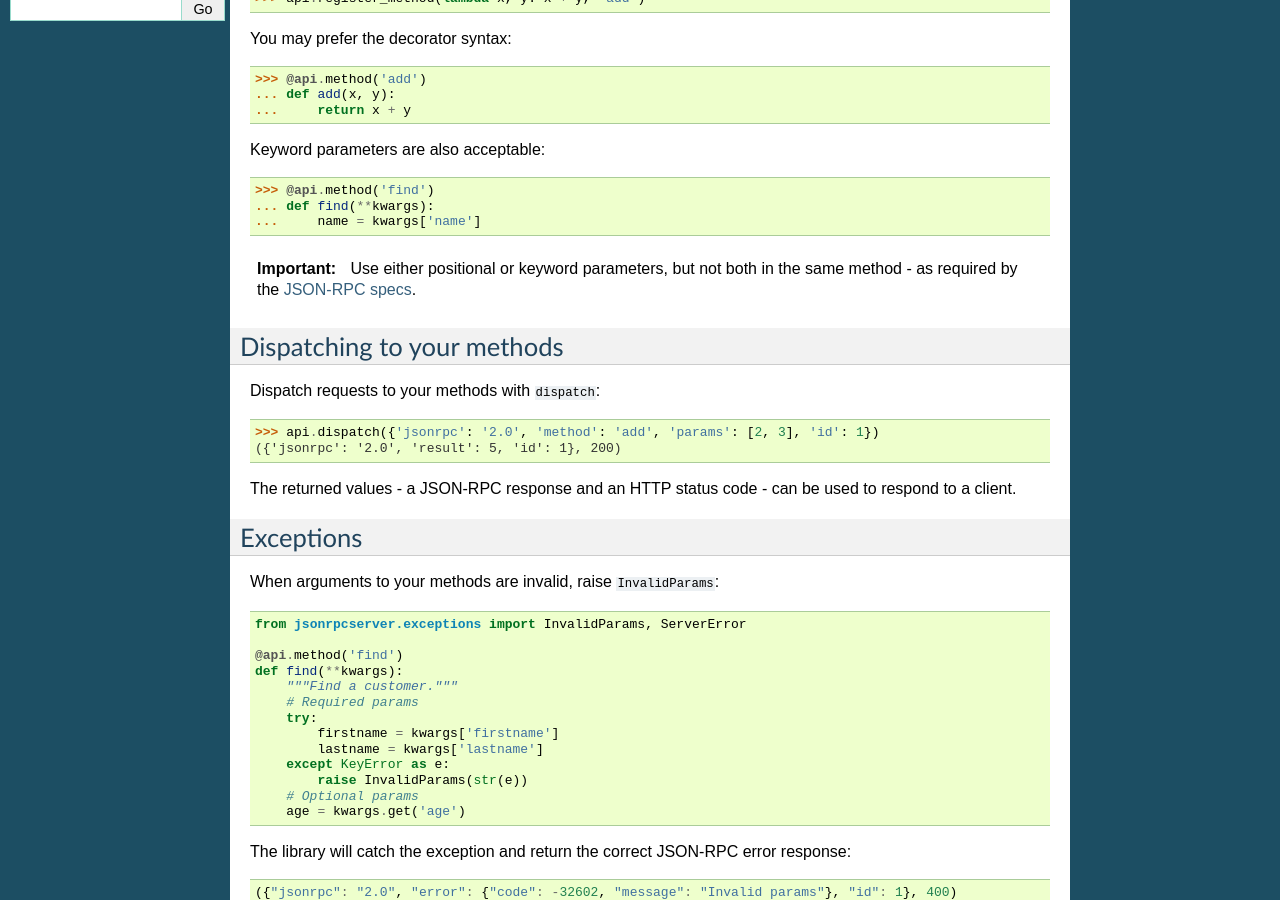
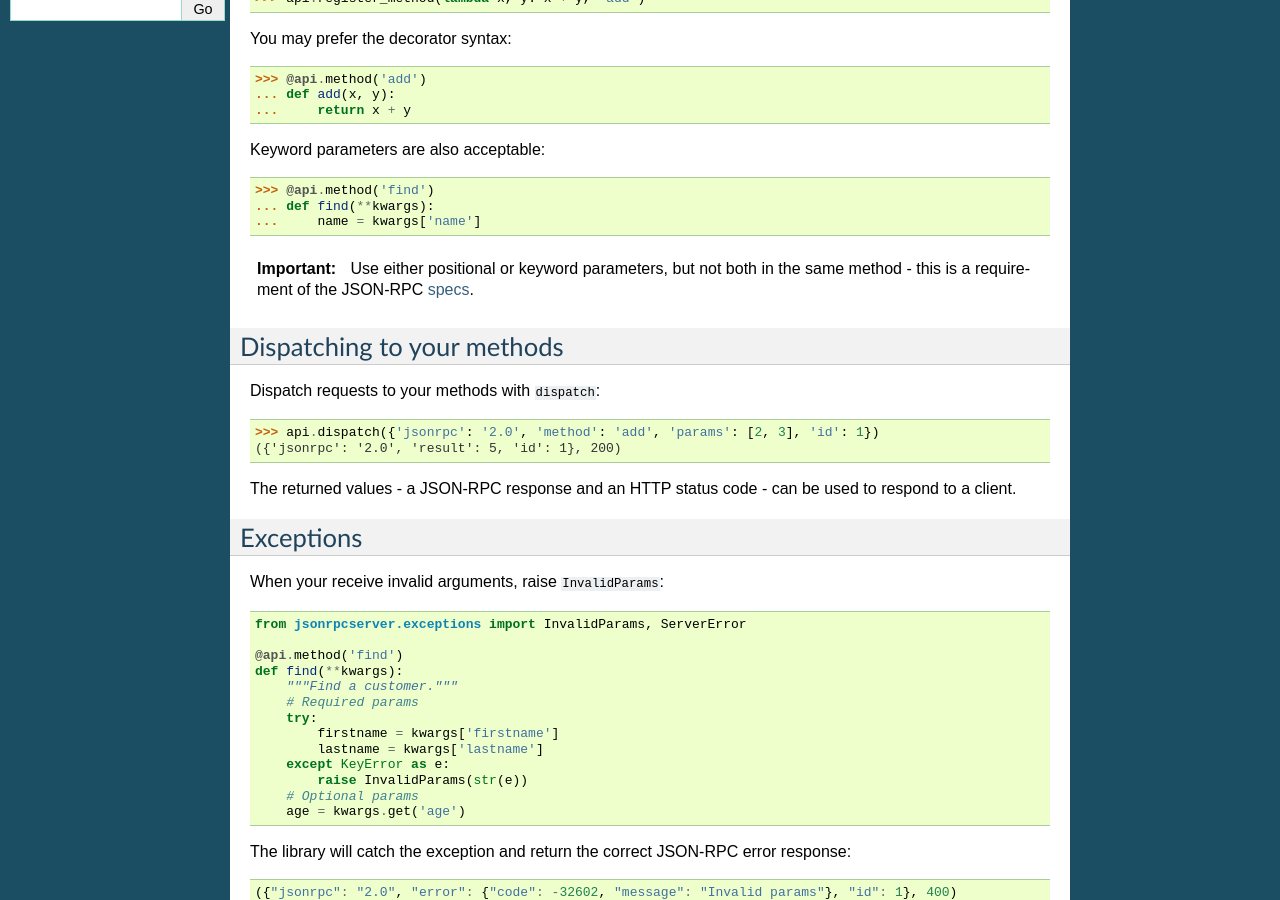
Before and after one commit to explodinglabs/jsonrpcserver, a Sphinx documentation site: the page built from doc/index.rst, in a window 1280 px wide and 900 px high, scrolled down 406 px. Built offline with Sphinx 7.4.7, drawn with Linux system fonts in a browser that asks for light colours.

Commit message:
Adjusted documentation.

```diff
--- a/doc/index.rst
+++ b/doc/index.rst
@@ -36,7 +36,7 @@ Keyword parameters are also acceptable::
 .. important::
 
     Use either positional or keyword parameters, but not both in the same
-    method - as required by the `JSON-RPC specs
+    method - this is a requirement of the JSON-RPC `specs
     <http://www.jsonrpc.org/specification#parameter_structures>`_.
 
 Dispatching to your methods
@@ -53,7 +53,7 @@ used to respond to a client.
 Exceptions
 ----------
 
-When arguments to your methods are invalid, raise ``InvalidParams``::
+When your receive invalid arguments, raise ``InvalidParams``::
 
     from jsonrpcserver.exceptions import InvalidParams, ServerError
 
```
